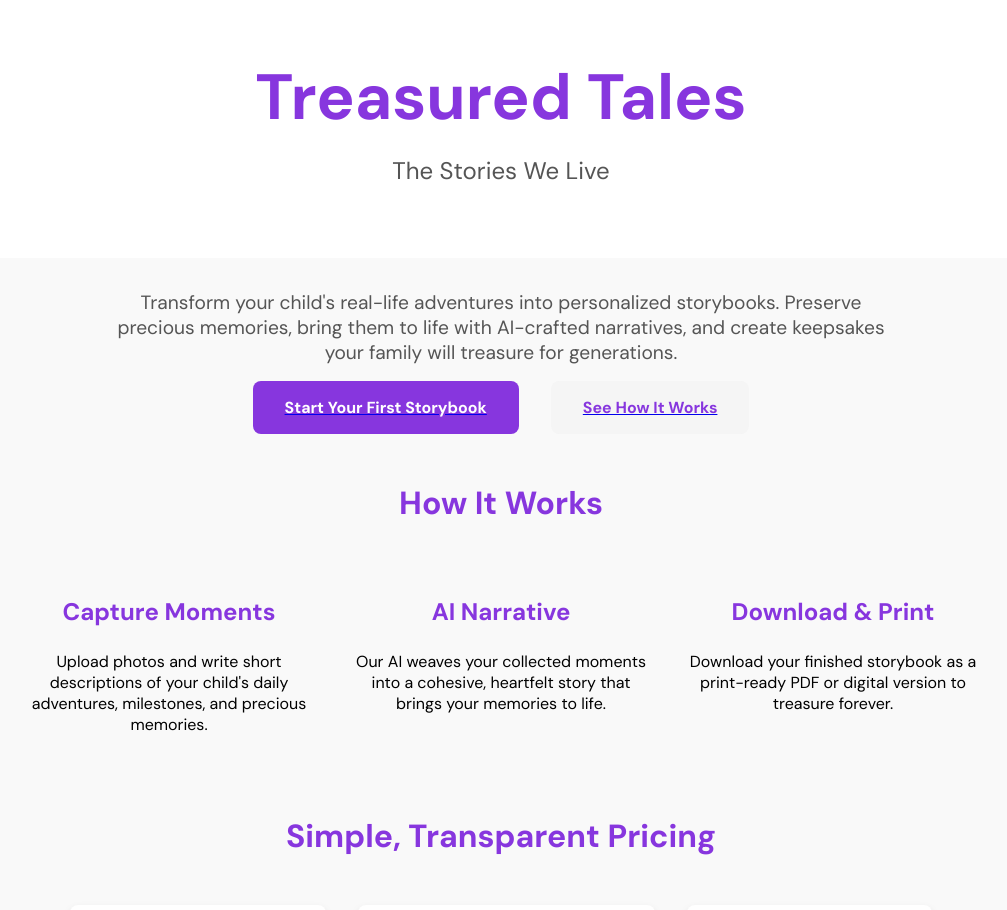
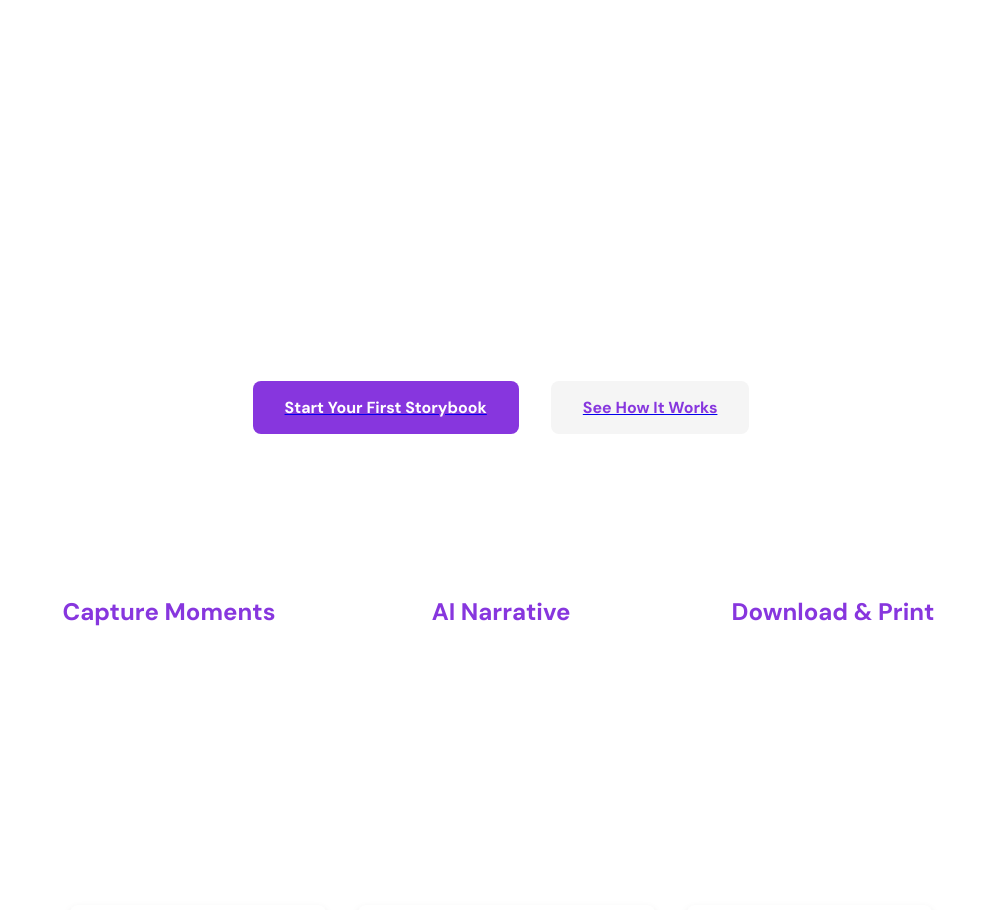
Before and after one commit to Gstewartuk/Treasured-Tales, a Next.js app: page / in a window 1280 px wide. Shown: the top 910 px of the page, without its empty margins (139-1146 px from the left). Built offline with nearby package versions, Linux system fonts and the light colour scheme.

Commit message:
Refactor styles and structure in index.js

```diff
--- a/pages/index.js
+++ b/pages/index.js
@@ -17,17 +17,26 @@ export default function AppHome() {
         />
       </Head>
 
-      <div style={{ fontFamily: "'DM Sans', sans-serif", backgroundColor: '#f9f9f9' }}>
+      {/* Page Content */}
+      <div
+        style={{
+          fontFamily: "'DM Sans', sans-serif",
+          backgroundImage: 'url("/background.jpg")', // Replace with your image path
+          backgroundSize: 'cover',
+          backgroundPosition: 'center',
+          color: '#fff',
+        }}
+      >
         {/* Header Section */}
-        <header style={{ textAlign: 'center', padding: '3rem 1rem', backgroundColor: '#FFFFFF' }}>
-          <h1 style={{ fontSize: '4rem', color: '#8736de', margin: 0 }}>Treasured Tales</h1>
-          <p style={{ fontSize: '1.5rem', color: '#555', marginTop: '1rem' }}>The Stories We Live</p>
+        <header style={{ textAlign: 'center', padding: '3rem 1rem' }}>
+          <h1 style={{ fontSize: '4rem', margin: 0 }}>Treasured Tales</h1>
+          <p style={{ fontSize: '1.5rem', marginTop: '1rem' }}>The Stories We Live</p>
         </header>
 
         <main style={{ padding: '2rem', maxWidth: '1200px', margin: '0 auto' }}>
           {/* Hero Section */}
           <section style={{ textAlign: 'center', marginBottom: '4rem' }}>
-            <p style={{ fontSize: '1.2rem', color: '#555', maxWidth: '800px', margin: '0 auto' }}>
+            <p style={{ fontSize: '1.2rem', maxWidth: '800px', margin: '0 auto' }}>
               Transform your child's real-life adventures into personalized storybooks. Preserve precious memories, bring them to life with AI-crafted narratives, and create keepsakes your family will treasure for generations.
             </p>
             <div style={{ display: 'flex', gap: '2rem', justifyContent: 'center', marginTop: '2rem' }}>
@@ -63,10 +72,8 @@ export default function AppHome() {
           </section>
 
           {/* How It Works Section */}
-          <section>
-            <h2 style={{ fontSize: '2rem', textAlign: 'center', marginBottom: '3rem', color: '#8736de' }}>
-              How It Works
-            </h2>
+          <section style={{ marginBottom: '4rem' }}>
+            <h2 style={{ fontSize: '2rem', textAlign: 'center', marginBottom: '3rem' }}>How It Works</h2>
             <div style={{ display: 'flex', gap: '2rem', flexWrap: 'wrap', justifyContent: 'center' }}>
               <div style={{ textAlign: 'center', maxWidth: '300px' }}>
                 <h3 style={{ fontSize: '1.5rem', color: '#8736de' }}>Capture Moments</h3>
@@ -84,8 +91,8 @@ export default function AppHome() {
           </section>
 
           {/* Pricing Section */}
-          <section style={{ marginTop: '4rem', textAlign: 'center' }}>
-            <h2 style={{ fontSize: '2rem', marginBottom: '3rem', color: '#8736de' }}>Simple, Transparent Pricing</h2>
+          <section style={{ textAlign: 'center' }}>
+            <h2 style={{ fontSize: '2rem', marginBottom: '3rem' }}>Simple, Transparent Pricing</h2>
             <div style={{ display: 'flex', flexWrap: 'wrap', gap: '2rem', justifyContent: 'center' }}>
               {/* Free Plan */}
               <div
@@ -153,7 +160,7 @@ export default function AppHome() {
           </section>
         </main>
 
-        {/* Footer Section */}
+        {/* Footer */}
         <footer style={{ textAlign: 'center', padding: '3rem 1rem', backgroundColor: '#FFFFFF' }}>
           <p style={{ fontSize: '1rem', color: '#999' }}>
             Made with ❤️ for families everywhere | <Link href="/privacy"><a style={{ color: '#8736de' }}>Privacy Policy</a></Link>
```
